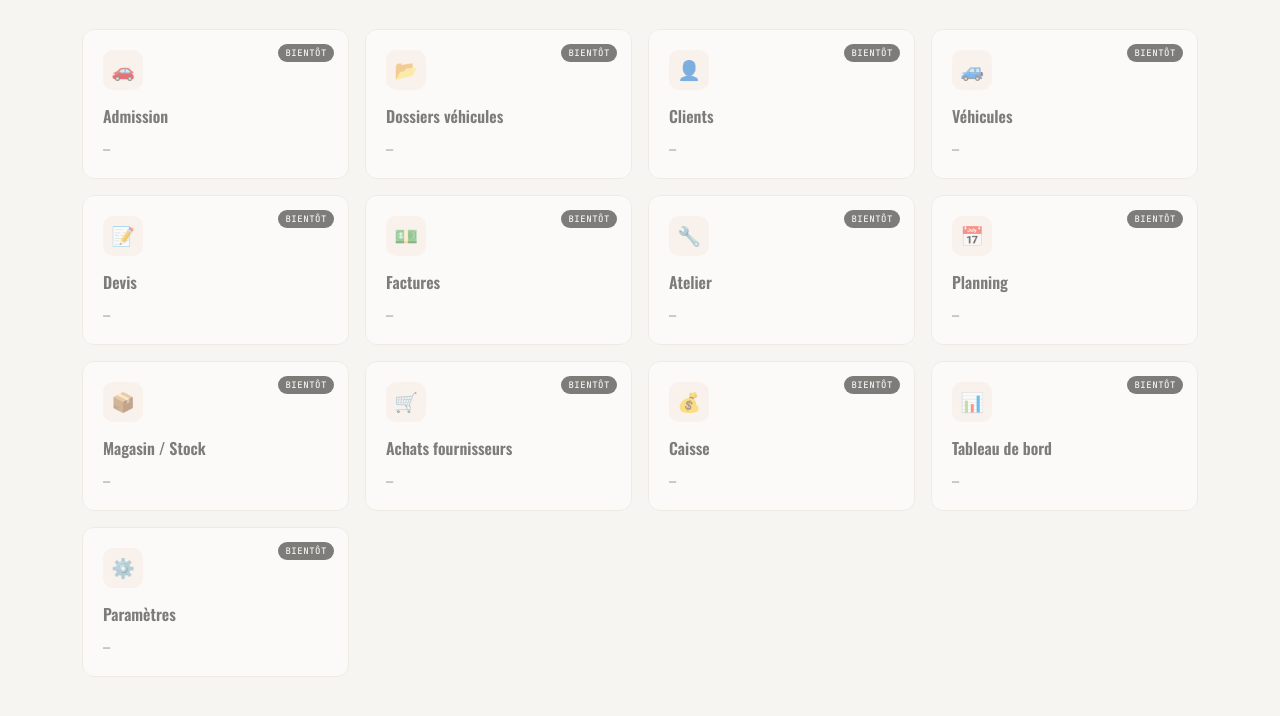
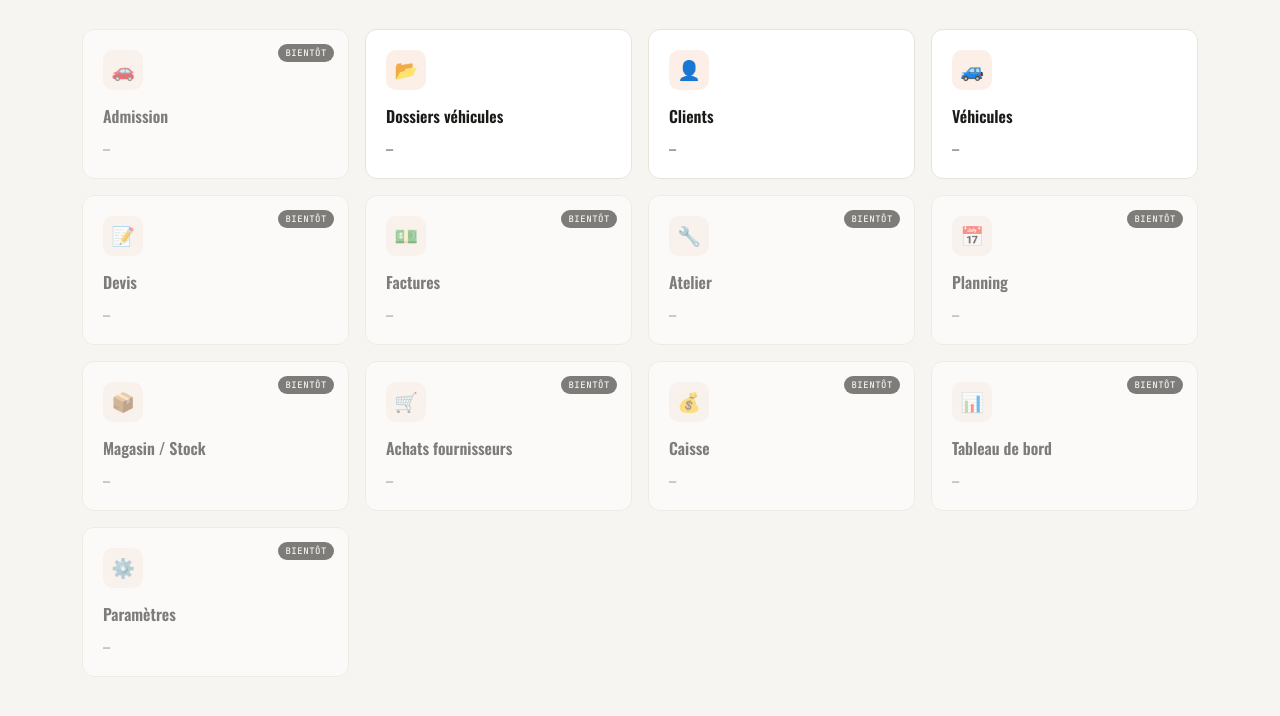
Before and after one commit to montassarzaag-creator/KSB-Garage-app, a plain HTML site: page home.html in a window 1280 px wide. Shown: the part 180-896 px from the top of the page. Drawn offline with nearby package versions, Linux system fonts and the light colour scheme; no server answers.

Commit message:
Update home.html

```diff
--- a/home.html
+++ b/home.html
@@ -231,9 +231,9 @@
     // Liste des modules. "lien: null" = pas encore développé (affiché en "Bientôt").
     const modules = [
       { nom: 'Admission',            icone: '🚗', lien: null },
-      { nom: 'Dossiers véhicules',   icone: '📂', lien: null },
-      { nom: 'Clients',              icone: '👤', lien: null },
-      { nom: 'Véhicules',            icone: '🚙', lien: null },
+      { nom: 'Dossiers véhicules',   icone: '📂', lien: 'gestion.html#dossiers' },
+      { nom: 'Clients',              icone: '👤', lien: 'gestion.html#clients' },
+      { nom: 'Véhicules',            icone: '🚙', lien: 'gestion.html#vehicules' },
       { nom: 'Devis',                icone: '📝', lien: null },
       { nom: 'Factures',             icone: '💵', lien: null },
       { nom: 'Atelier',              icone: '🔧', lien: null },
```
